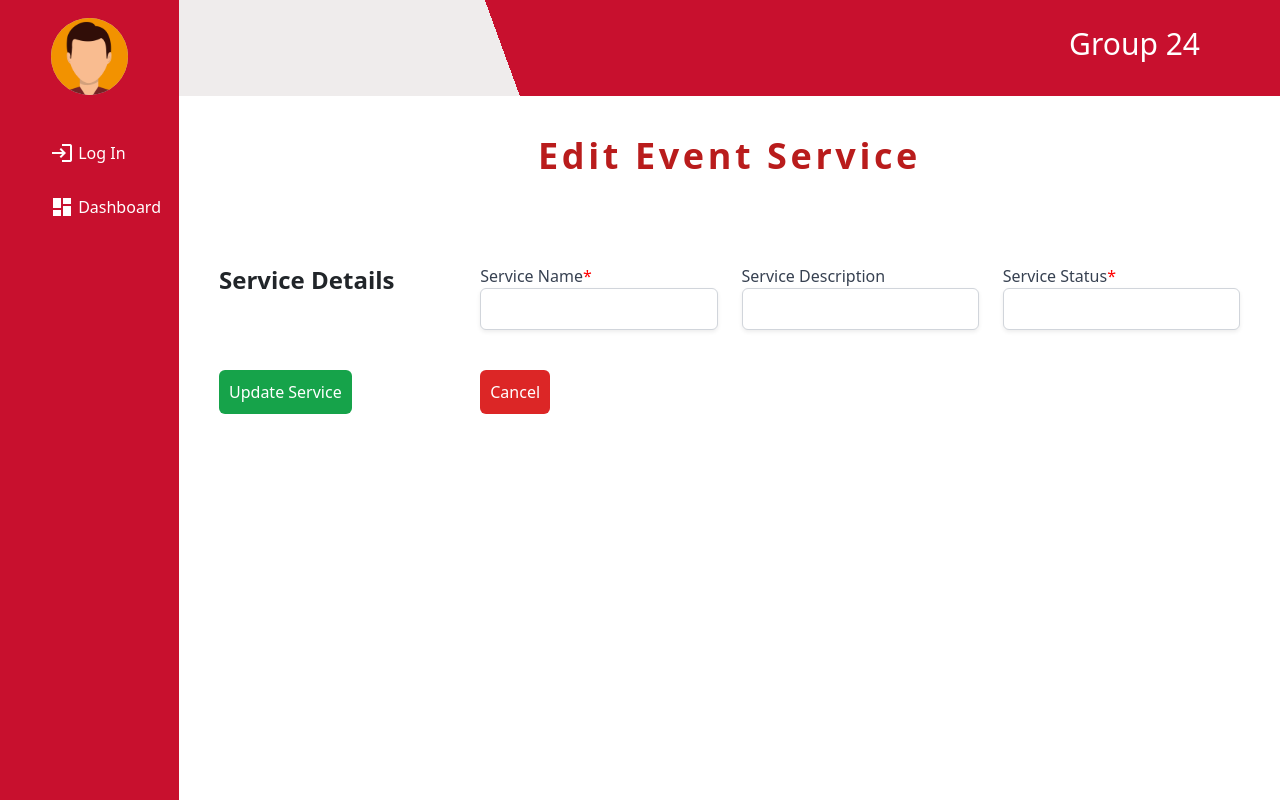
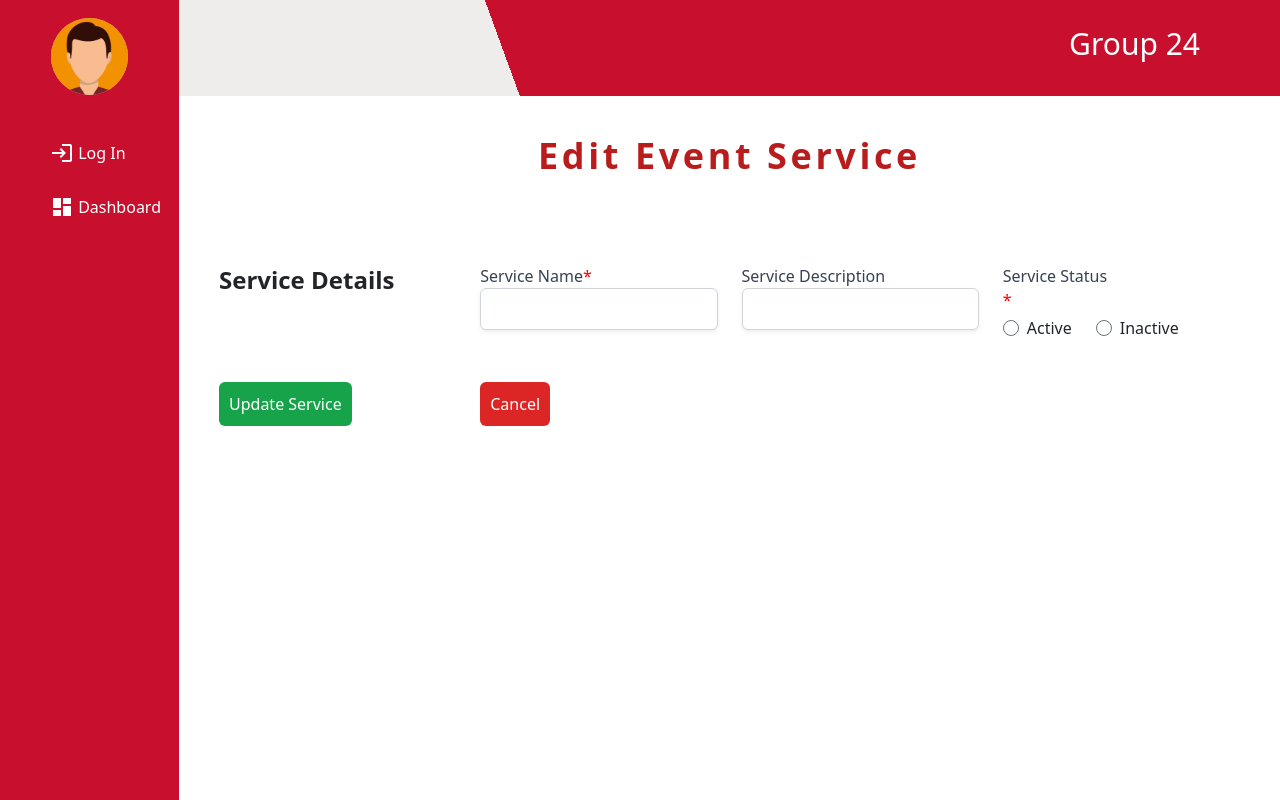
Before and after one commit to CIS-Spring-2023/project-cis_4339_project_24, a Vue app in the folder frontend/: page /updateService/1 in a window 1280 px wide. Built offline with nearby package versions, Linux system fonts and the light colour scheme; no server answers.

Commit message:
sprint 2 corrections: service status field options

```diff
--- a/frontend/src/components/serviceForm.vue
+++ b/frontend/src/components/serviceForm.vue
@@ -79,16 +79,18 @@ export default {
                 </div>
                 <!-- form field: add service current status -->
                 <div class="flex flex-col">
-                    <label class="block">
                     <span class="text-gray-700">Service Status</span>
                     <span style="color: #ff0000">*</span>
-                    <!-- service status is required to add as a new service -->
-                    <input
-                        type="text"
-                        class="w-full rounded-md border-gray-300 shadow-sm focus:border-indigo-300 focus:ring focus:ring-indigo-200 focus:ring-opacity-50"
-                        v-model="newService.status" required
-                    >
-                    </label>
+                    <div class="mt-1">
+                        <label class="inline-flex items-center">
+                            <input type="radio" class="form-radio" name="status" value="Active" v-model="newService.status" required>
+                            <span class="ml-2">Active</span>
+                        </label>
+                        <label class="inline-flex items-center ml-6">
+                            <input type="radio" class="form-radio" name="status" value="Inactive" v-model="newService.status" required>
+                            <span class="ml-2">Inactive</span>
+                        </label>
+                    </div>
                 </div>
                 </div>
                 <!-- submit button -->
--- a/frontend/src/components/updateService.vue
+++ b/frontend/src/components/updateService.vue
@@ -3,7 +3,13 @@
 export default {
   data() {
     return {
-            service: { }
+      service: {
+        name: '',
+        status: ''
+      },
+      newName: '',
+      newDescription: '',
+      newStatus: ''
     }
   },
   methods: {
@@ -28,7 +34,7 @@ export default {
       Edit Event Service
       </h1>
       <div class="px-10 py-20">
-          <form @submit.prevent="handleUpdateForm">
+          <form @submit.prevent="updateService">
               <div
               class="grid grid-cols-1 sm:grid-cols-2 md:grid-cols-4 gap-x-6 gap-y-10"
               >
@@ -42,7 +48,7 @@ export default {
                   <input
                       type="text"
                       class="w-full rounded-md border-gray-300 shadow-sm focus:border-indigo-300 focus:ring focus:ring-indigo-200 focus:ring-opacity-50"
-                      v-model="this.service.name" required
+                      v-model="newName" required
                   >
                   </label>
               </div>
@@ -54,22 +60,24 @@ export default {
                   <input
                       type="text"
                       class="w-full rounded-md border-gray-300 shadow-sm focus:border-indigo-300 focus:ring focus:ring-indigo-200 focus:ring-opacity-50"
-                      v-model="this.service.description"
+                      v-model="newDescription"
                   >
                   </label>
               </div>
               <!-- form field: update service description -->
               <div class="flex flex-col">
-                  <label class="block">
                     <span class="text-gray-700">Service Status</span>
                     <span style="color: #ff0000">*</span>
-                  <!-- service status is required for an update to be made -->
-                  <input
-                      type="text"
-                      class="w-full rounded-md border-gray-300 shadow-sm focus:border-indigo-300 focus:ring focus:ring-indigo-200 focus:ring-opacity-50"
-                      v-model="this.service.status" required
-                  >
+                    <div class="mt-1">
+                        <label class="inline-flex items-center">
+                            <input type="radio" class="form-radio" name="status" value="Active" v-model="newStatus" required>
+                            <span class="ml-2">Active</span>
                         </label>
+                        <label class="inline-flex items-center ml-6">
+                            <input type="radio" class="form-radio" name="status" value="Inactive" v-model="newStatus" required>
+                            <span class="ml-2">Inactive</span>
+                        </label>
+                    </div>
                 </div>
               </div>
               <!-- grid container -->
@@ -79,7 +87,6 @@ export default {
                   <!-- update button, redirects user back to the editServices.vue page after a successful update -->
                   <div class="flex justify-between mt-10 mr-20">
                     <button
-                      @click="updateService"
                       type="submit"
                       class="bg-green-600 text-white rounded"
                     >
```
Lines whose indentation alone changed are shown as unchanged.
